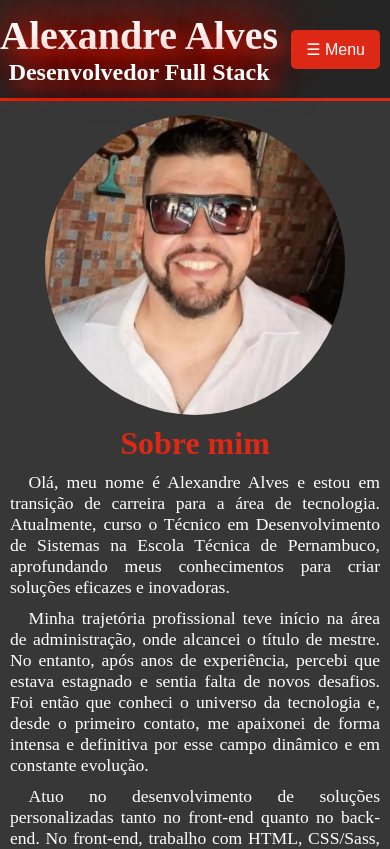
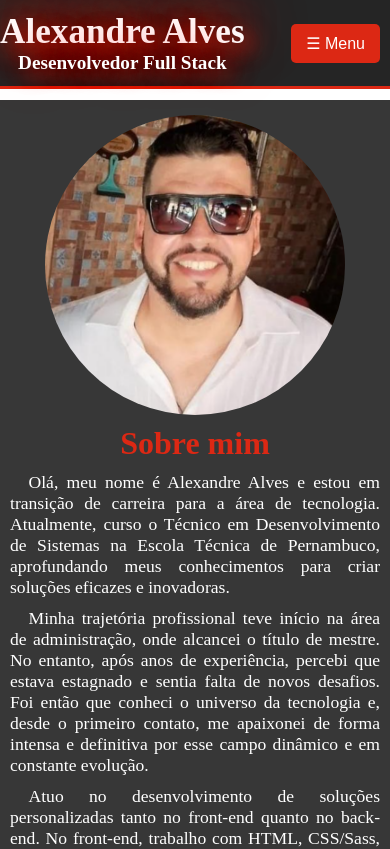
Before and after one commit to Xande-Alves/Portfolio, a React (Vite) app: page / in a window 390 px wide. Shown: the top 849 px of the page. Built offline with nearby package versions, Linux system fonts and the light colour scheme.

Commit message:
Update app.scss

```diff
--- a/src/app.scss
+++ b/src/app.scss
@@ -79,7 +79,7 @@ html {
       align-items: center;
 
       h1 {
-        font-size: 2.4em;
+        font-size: 3em;
         text-shadow: 0 0 10px #dc2814, 0 0 20px #dc2814, 0 0 40px #dc2814,
           0 0 80px #dc2814;
         animation: glow 1.5s infinite alternate ease-in-out,
@@ -87,7 +87,7 @@ html {
       }
 
       h2 {
-        font-size: 1.4em;
+        font-size: 2em;
         text-shadow: 0 0 10px #dc2814, 0 0 20px #dc2814, 0 0 40px #dc2814,
           0 0 80px #dc2814;
         animation: glow 1.5s infinite alternate ease-in-out,
@@ -523,11 +523,11 @@ html {
 
       .alexandre {
         h1 {
-          font-size: 2.5em;
+          font-size: 2.2em;
         }
 
         h2 {
-          font-size: 1.5em;
+          font-size: 1.2em;
         }
       }
 
```
